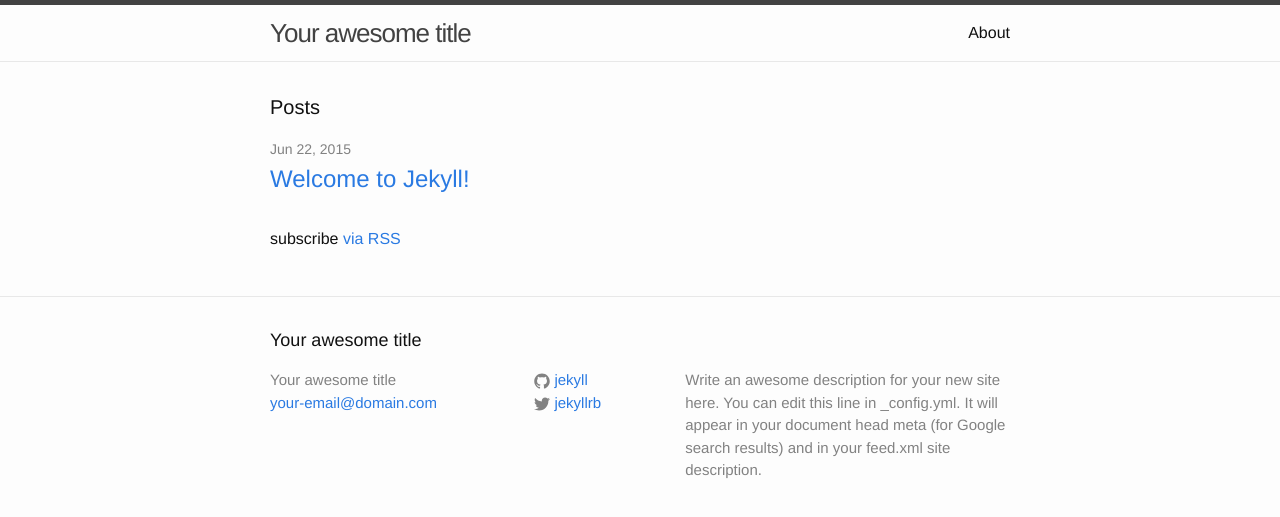
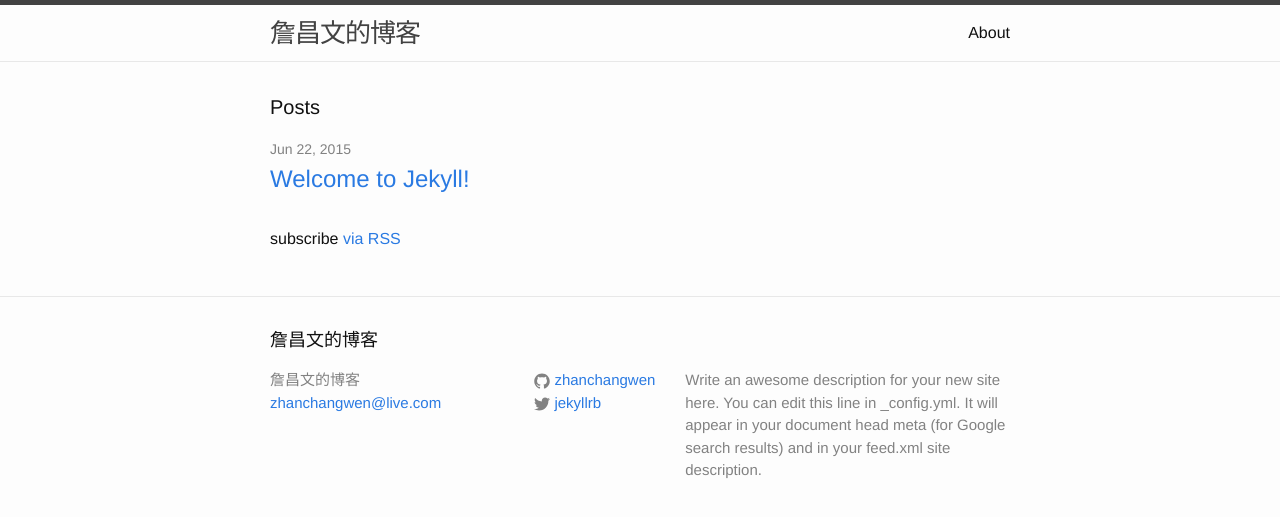
Before and after one commit to zhanchangwen/zhanchangwen.github.io, a Jekyll site: the page built from index.html, in a window 1280 px wide. Shown: the top 517 px of the page. Built offline with Jekyll 4.4.1, drawn with Linux system fonts in a browser that asks for light colours.

Commit message:
change title and email

```diff
--- a/_config.yml
+++ b/_config.yml
@@ -1,6 +1,6 @@
 # Site settings
-title: Your awesome title
-email: your-email@domain.com
+title: 詹昌文的博客
+email: zhanchangwen@live.com
 description: > # this means to ignore newlines until "baseurl:"
   Write an awesome description for your new site here. You can edit this
   line in _config.yml. It will appear in your document head meta (for
@@ -8,7 +8,7 @@ description: > # this means to ignore newlines until "baseurl:"
 baseurl: "" # the subpath of your site, e.g. /blog/
 url: "http://yourdomain.com" # the base hostname & protocol for your site
 twitter_username: jekyllrb
-github_username:  jekyll
+github_username:  zhanchangwen
 
 # Build settings
 markdown: kramdown
```
